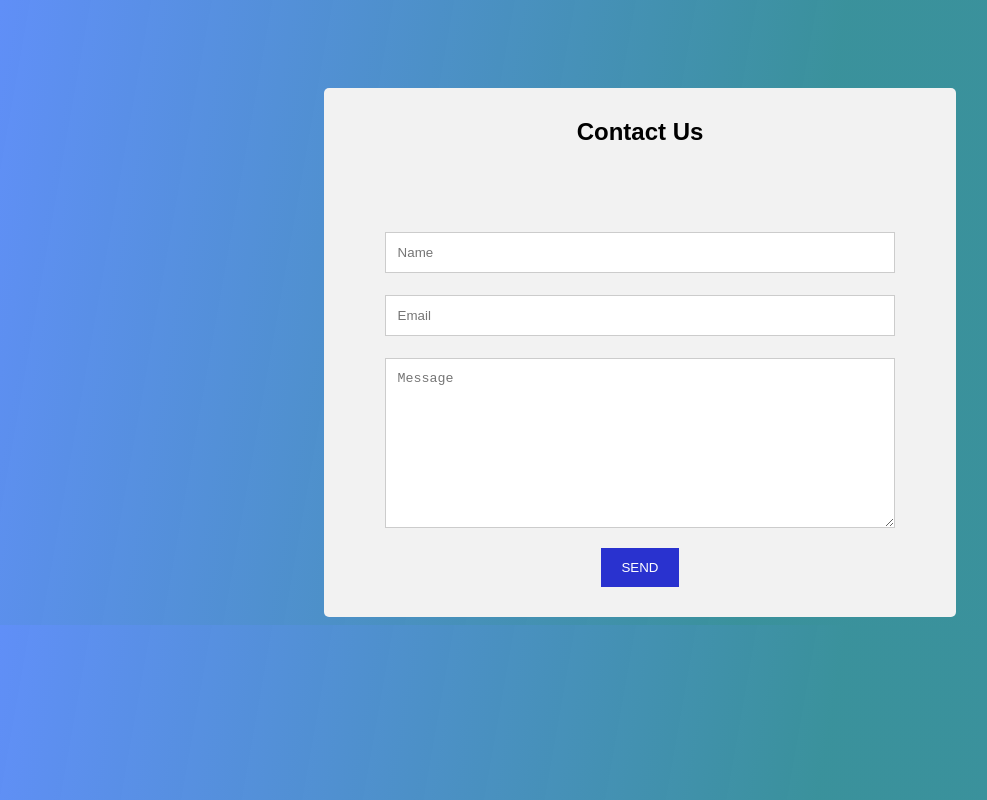
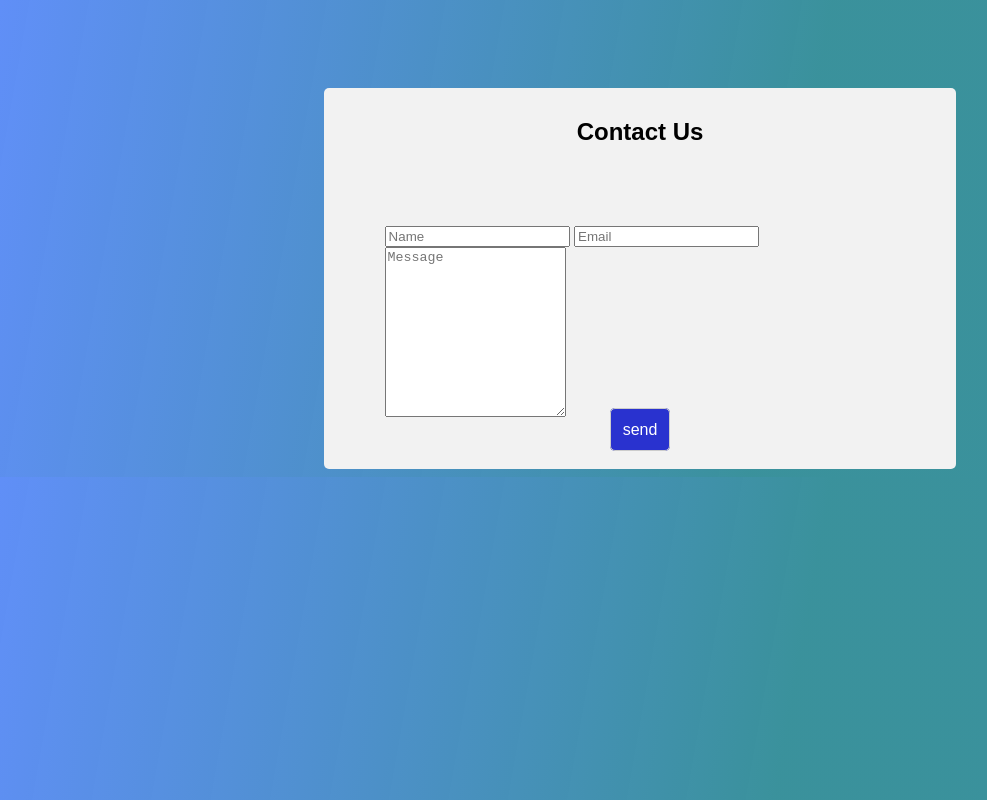
Before and after one commit to JEEVA-BALU/Task-2, a plain HTML site: page index.html in a window 1280 px wide. Shown: the whole page, without its empty margins (0-987 px from the left). Drawn offline with Linux system fonts and the light colour scheme.

Commit message:
index.html

```diff
--- a/index.html
+++ b/index.html
@@ -11,8 +11,17 @@ body {
 * {
   box-sizing: border-box;
 }
-input[type=text], select, textarea {
-  width: 100%;
+
+a{
+  color: white;
+  text-decoration: initial;
+}
+.submit{
+  background-color: #2932cf;
+  color: white;
+  cursor: pointer;
+  width: 40%;
+  border-radius: 5px;
   padding: 12px;
   border: 1px solid #ccc;
   margin-top: 6px;
@@ -20,15 +29,7 @@ input[type=text], select, textarea {
   resize: vertical;
 }
 
-input[type=submit] {
-  background-color: #2932cf;
-  color: white;
-  padding: 12px 20px;
-  border: none;
-  cursor: pointer;
-}
-
-input[type=submit]:hover {
+.submit:hover {
   background-color: #47cf29;
 }
 
@@ -71,8 +72,7 @@ input[type=submit]:hover {
         <input type="text" id="Email" name="Email" placeholder="Email">
         <textarea id="subject" name="subject" placeholder="Message" style="height:170px"></textarea>
         <div style="text-align:center">
-            <a href="ColourTable.html">
-                <input type="submit" value="SEND"></a>
+          <a href="ColourTable.html"<div class="submit">send</a></div>
     </div>
       </form>
     </div>
```
